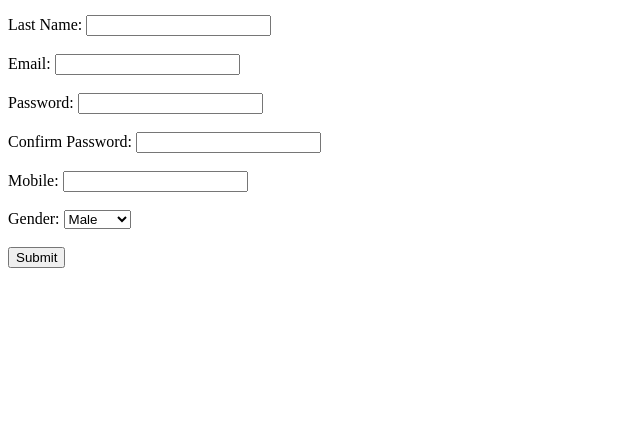
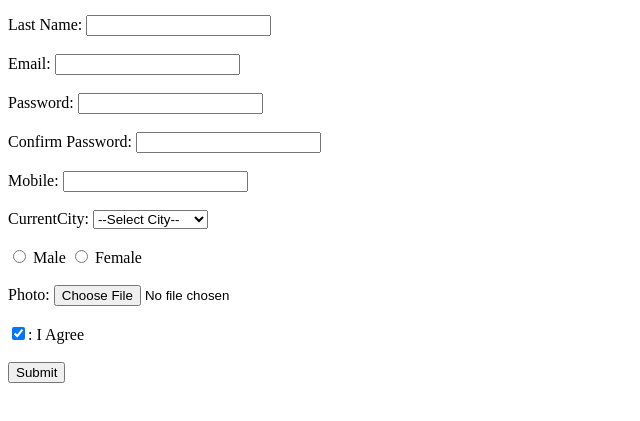
Before and after one commit to jeniferXavier/HtmlForm, a plain HTML site: page index.html in a window 1280 px wide. Shown: the part 91-512 px from the top of the page, without its empty margins (0-640 px from the left). Drawn offline with Linux system fonts and the light colour scheme.

Commit message:
New tags added in the form

```diff
--- a/index.html
+++ b/index.html
@@ -32,19 +32,22 @@
 
             <label for="mobile">Mobile:</label>
             <input type="text" id="mobile" name="mobile" maxlength="10" required /><br/><br/>
+            <label for="City">CurrentCity:</label>
+            <select>
+                <option selected disabled>--Select City--</option>
+                <option>New York</option>
+                <option>Chicago</option>
+                <option>Los Angeles</option>
+                <option>Washington DC</option>
+            </select><br/><br/>
+            <input type="radio" name="gender" id="male">
+            <label for="male">Male</label>
 
-            <label for="gender">Gender:</label>
-            <select id="gender" name="gender" required><br/><br/>
-                <option value="male">
-                    Male
-                </option>
-                <option value="female">
-                    Female
-                </option>
-                <option value="other">
-                    Other
-                </option>
-            </select>
+            <input type="radio" name="gender" id="female">
+            <label for="female">Female</label>
+            <br/><br/>
+            <label>Photo: <input type="file" accept=".jpg, .png"> </label><br/><br/>
+            <label><input type="checkbox" checked>: I Agree</label>
             <br/><br/>
             <button type="submit">
                 Submit
```
